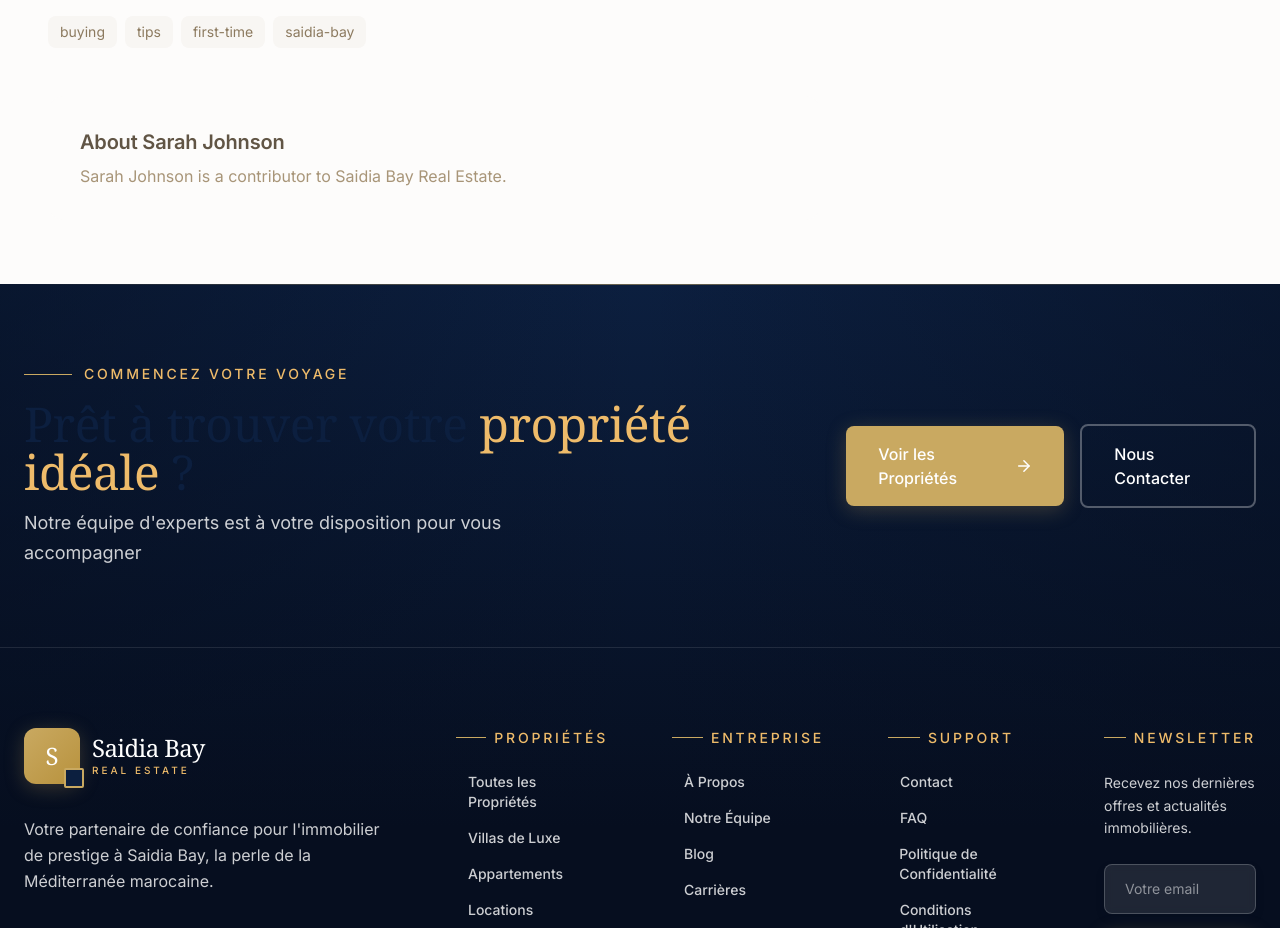
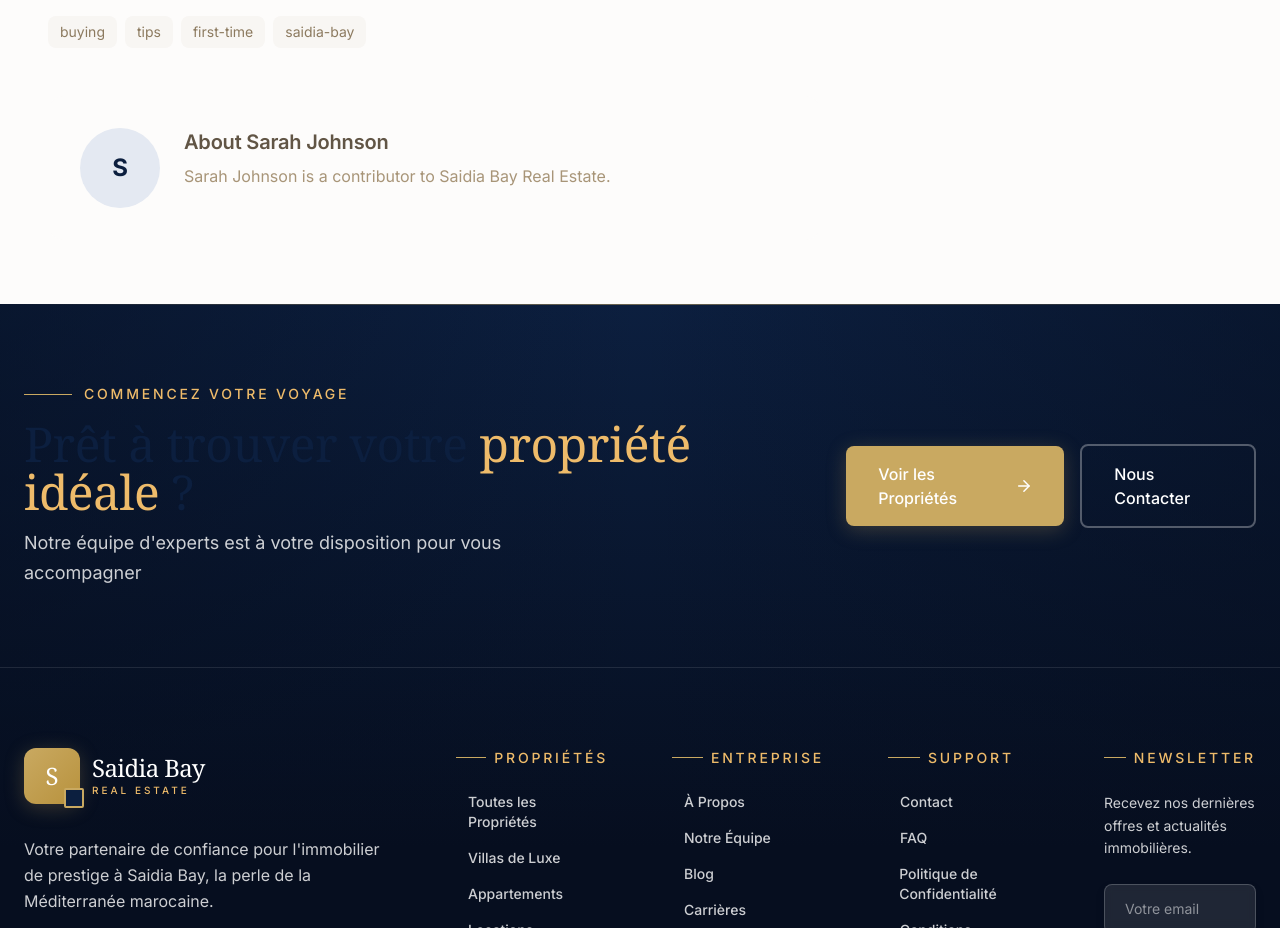
Before and after one commit to red-jen/saidiabay, a Next.js app in the folder frontend/: page /blog/10-tips-first-time-home-buyers in a window 1280 px wide. Shown: the part 2428-3356 px from the top of the page. Built offline with nearby package versions, Linux system fonts and the light colour scheme; no server answers.

Commit message:
Fix: Remove avatar and bio references from BlogDetail

```diff
--- a/frontend/src/components/blog/BlogDetail.tsx
+++ b/frontend/src/components/blog/BlogDetail.tsx
@@ -134,22 +134,15 @@ export default function BlogDetail({ post }: BlogDetailProps) {
       {post.author && (
         <div className="mt-12 p-8 bg-secondary-50 rounded-2xl">
           <div className="flex items-start gap-6">
-            {post.author.avatar && (
-              <div className="relative w-20 h-20 rounded-full overflow-hidden flex-shrink-0">
-                <Image
-                  src={post.author.avatar}
-                  alt={post.author.name}
-                  fill
-                  className="object-cover"
-                />
-              </div>
-            )}
+            <div className="w-20 h-20 rounded-full bg-primary-100 flex items-center justify-center text-primary-900 text-2xl font-bold flex-shrink-0">
+              {post.author.name.charAt(0).toUpperCase()}
+            </div>
             <div>
               <h4 className="text-xl font-semibold text-secondary-900 mb-2">
                 About {post.author.name}
               </h4>
               <p className="text-secondary-600">
-                {post.author.bio || `${post.author.name} is a contributor to Saidia Bay Real Estate.`}
+                {post.author.name} is a contributor to Saidia Bay Real Estate.
               </p>
             </div>
           </div>
```
